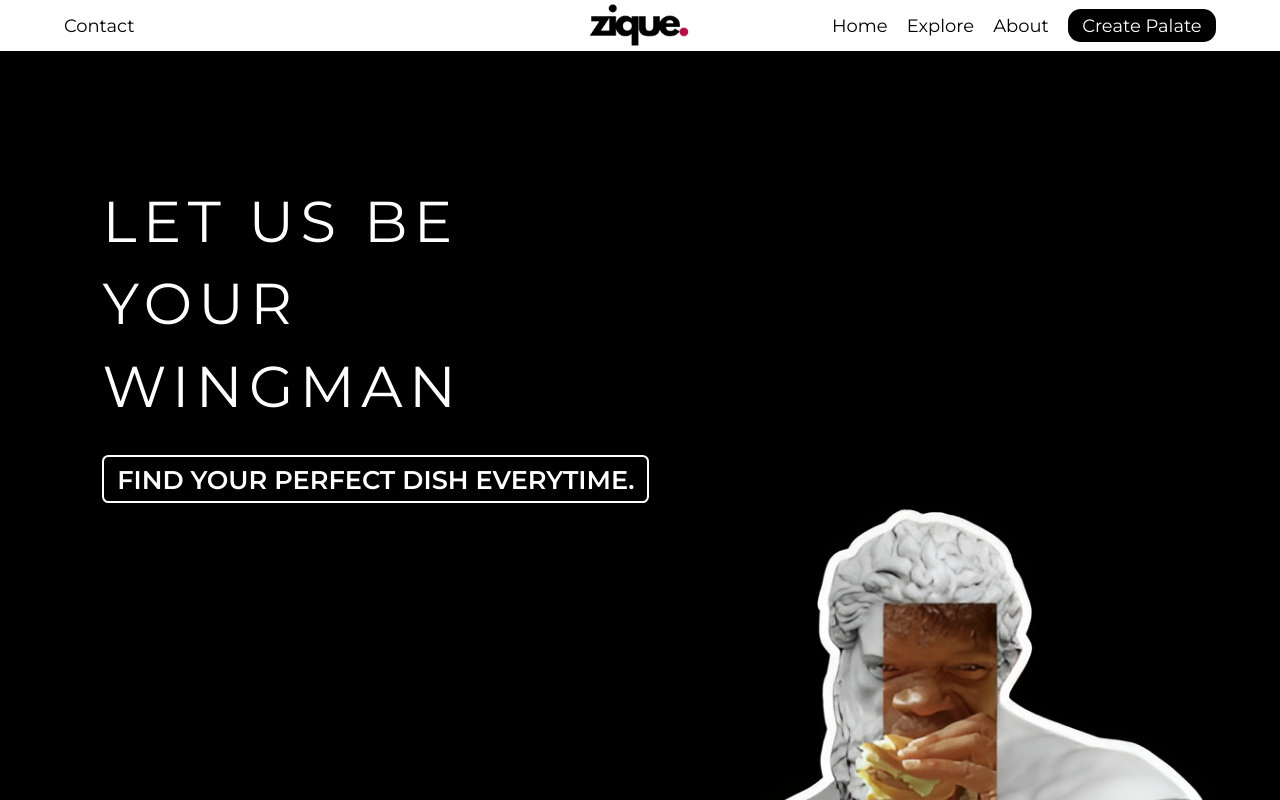
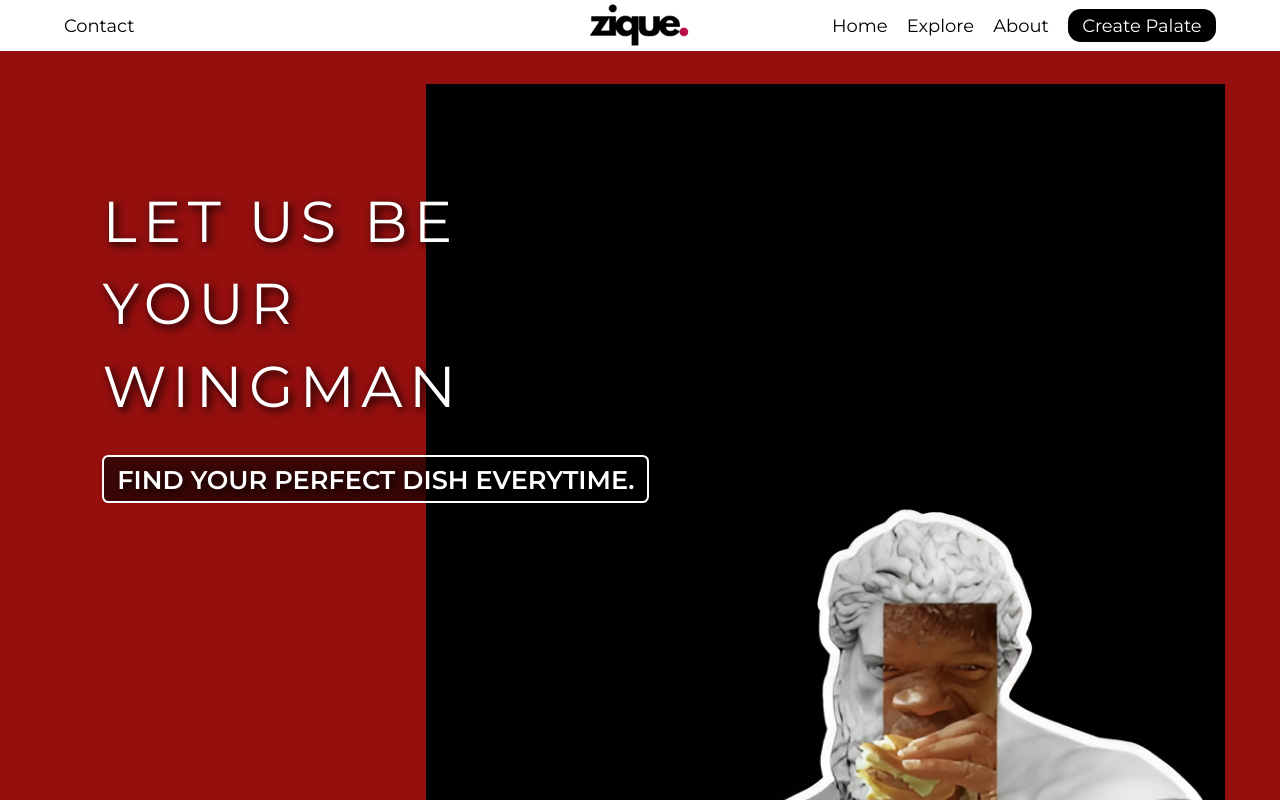
Before and after one commit to Rheosta561/Zique, a React (Create React App) app: page / in a window 1280 px wide. Shown: the top 800 px of the page. Built offline with nearby package versions, Linux system fonts and the light colour scheme.

Commit message:
satyam
testing

```diff
--- a/src/pages/Home/header/Header.css
+++ b/src/pages/Home/header/Header.css
@@ -8,7 +8,7 @@
     height: 65vw;
     padding: 2vw;
     background-image: url("../../../assets/home/shpulder.png");
-    background-color: rgb(0, 0, 0);
+    background-color: rgb(149, 15, 15);
     width: 100%;
     background-size: 60%;
     background-repeat: no-repeat;
```
